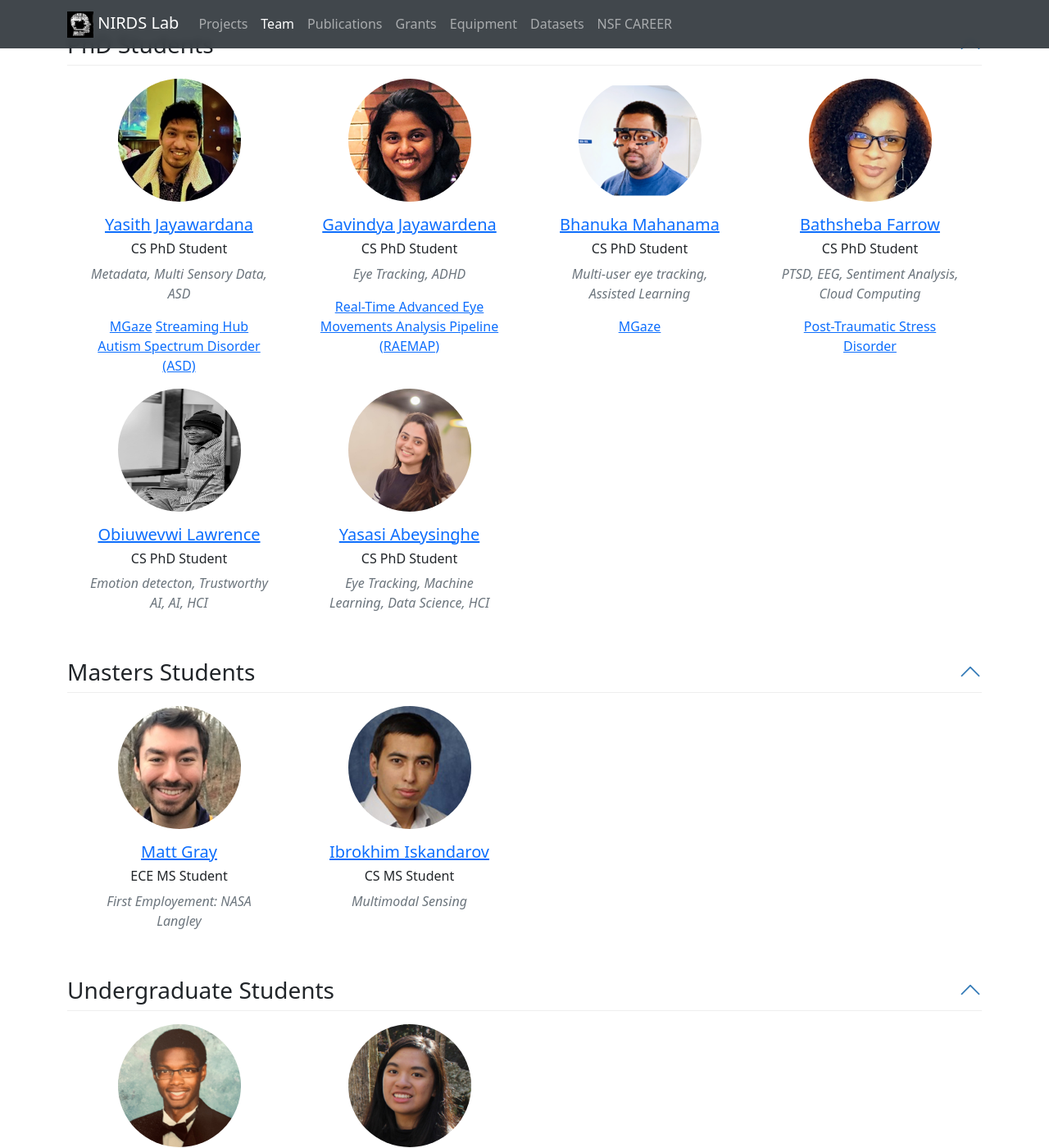
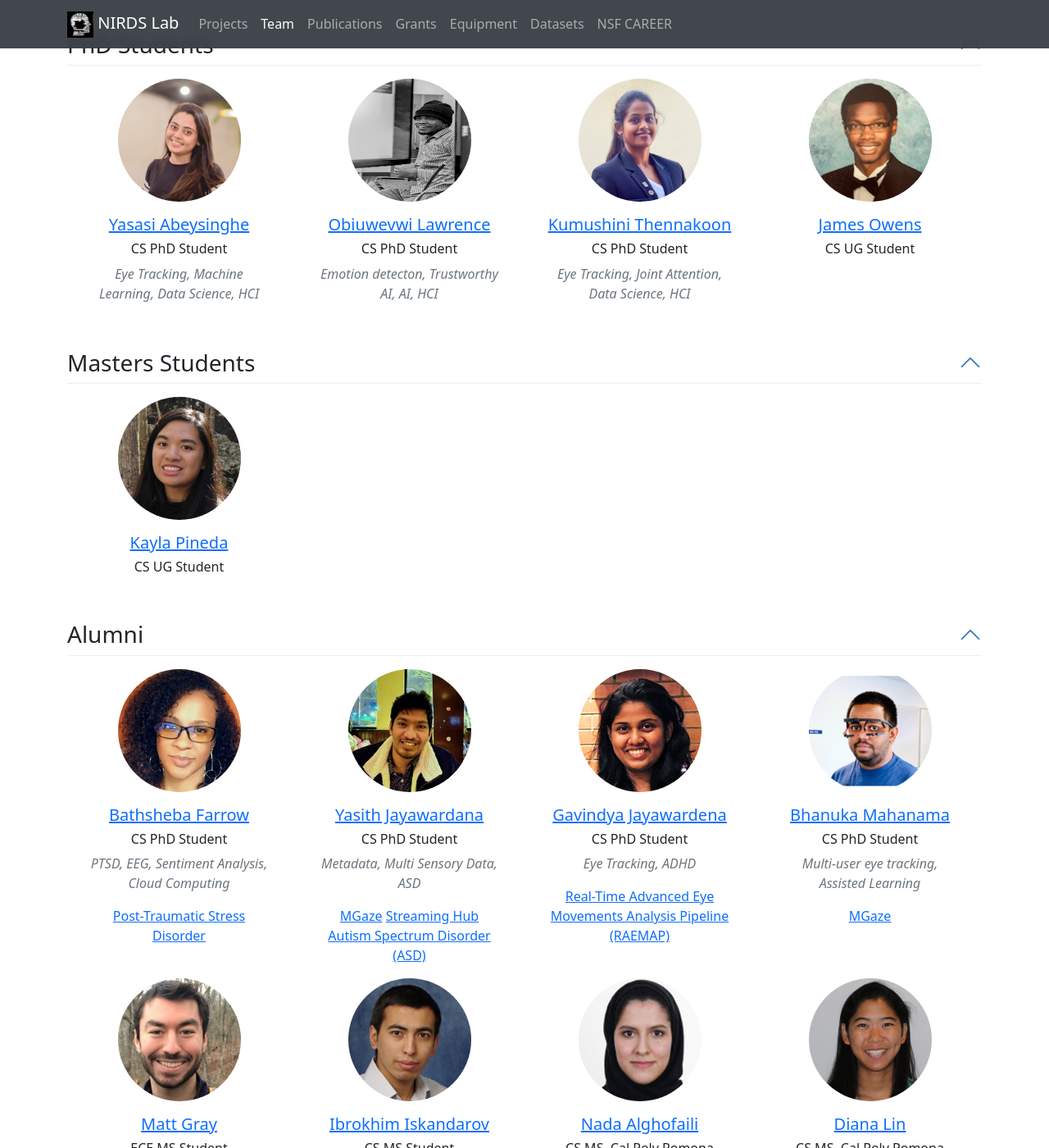
Before and after one commit to nirdslab/nirdslab.github.io, a Jekyll site: the page built from team.md, in a window 1280 px wide and 1400 px high, scrolled down 444 px. Shown: the whole window at 82% size. Built offline with Jekyll 4.4.1, drawn with Linux system fonts in a browser that asks for light colours; some of the changed text lies outside the part shown.

Commit message:
update team

```diff
--- a/_data/members.yml
+++ b/_data/members.yml
@@ -5,32 +5,11 @@
   url: https://www.cs.odu.edu/~sampath/
   category: "Faculty"
 
-- name: "Yasith Jayawardana"
-  img: "/assets/img/team/yasith.jpg"
+- name: "Yasasi Abeysinghe"
+  img: "/assets/img/team/Yasasi.jpeg"
   title: "CS PhD Student"
-  interests: "Metadata, Multi Sensory Data, ASD"
-  url: https://www.cs.odu.edu/~cs_pjaya001/
-  category: "PhD Students"
-
-- name: "Gavindya Jayawardena"
-  img: "/assets/img/team/gavindya.png"
-  title: "CS PhD Student"
-  interests: "Eye Tracking, ADHD"
-  url: https://www.cs.odu.edu/~cs_hjaya001/
-  category: "PhD Students"
-
-- name: "Bhanuka Mahanama"
-  img: "/assets/img/team/bhanuka.png"
-  title: "CS PhD Student"
-  interests: "Multi-user eye tracking, Assisted Learning"
-  url: https://www.cs.odu.edu/~cs_rmaha002/
-  category: "PhD Students"
-
-- name: "Bathsheba Farrow"
-  img: "/assets/img/team/bathsheba.png"
-  title: "CS PhD Student"
-  interests: "PTSD, EEG, Sentiment Analysis, Cloud Computing"
-  url: https://bathshebafarrow.github.io/
+  interests: "Eye Tracking, Machine Learning, Data Science, HCI"
+  url: https://cs.odu.edu/~cs_yabey001/
   category: "PhD Students"
 
 - name: "Obiuwevwi Lawrence"
@@ -40,40 +19,68 @@
   url: https://lawobiu.com/
   category: "PhD Students"
 
-- name: "Yasasi Abeysinghe"
-  img: "/assets/img/team/Yasasi.jpeg"
+- name: "Kumushini Thennakoon"
+  img: "/assets/img/team/Kumushini.jpg"
   title: "CS PhD Student"
-  interests: "Eye Tracking, Machine Learning, Data Science, HCI"
-  url: https://cs.odu.edu/~cs_yabey001/
+  interests: "Eye Tracking, Joint Attention, Data Science, HCI"
+  url: https://kumushini.github.io/
   category: "PhD Students"
+
+- name: "James Owens"
+  img: "/assets/img/team/James.jpg"
+  title: "CS UG Student"
+  interests: ""
+  url:
+  category: "PhD Students"
+
+- name: "Kayla Pineda"
+  img: "/assets/img/team/Kayla.jpg"
+  title: "CS UG Student"
+  interests: ""
+  url:
+  category: "Masters Students"
+
+- name: "Bathsheba Farrow"
+  img: "/assets/img/team/bathsheba.png"
+  title: "CS PhD Student"
+  interests: "PTSD, EEG, Sentiment Analysis, Cloud Computing"
+  url: https://bathshebafarrow.github.io/
+  category: "Alumni"
+
+- name: "Yasith Jayawardana"
+  img: "/assets/img/team/yasith.jpg"
+  title: "CS PhD Student"
+  interests: "Metadata, Multi Sensory Data, ASD"
+  url: https://www.cs.odu.edu/~cs_pjaya001/
+  category: "Alumni"
+
+- name: "Gavindya Jayawardena"
+  img: "/assets/img/team/gavindya.png"
+  title: "CS PhD Student"
+  interests: "Eye Tracking, ADHD"
+  url: https://www.cs.odu.edu/~cs_hjaya001/
+  category: "Alumni"
+
+- name: "Bhanuka Mahanama"
+  img: "/assets/img/team/bhanuka.png"
+  title: "CS PhD Student"
+  interests: "Multi-user eye tracking, Assisted Learning"
+  url: https://www.cs.odu.edu/~cs_rmaha002/
+  category: "Alumni"
 
 - name: "Matt Gray"
   img: "/assets/img/team/mattgray.jpg"
   title: "ECE MS Student"
   interests: "First Employement: NASA Langley"
   url:
-  category: "Masters Students"
+  category: "Alumni"
 
 - name: "Ibrokhim Iskandarov"
   img: "/assets/img/team/ibrokhim.jpg"
   title: "CS MS Student"
   interests: "Multimodal Sensing"
   url:
-  category: "Masters Students"
-
-- name: "James Owens"
-  img: "/assets/img/team/James.jpg"
-  title: "CS UG Student"
-  interests: ""
-  url:
-  category: "Undergraduate Students"
-
-- name: "Kayla Pineda"
-  img: "/assets/img/team/Kayla.jpg"
-  title: "CS UG Student"
-  interests: ""
-  url:
-  category: "Undergraduate Students"
+  category: "Alumni"
 
 - name: "Nada Alghofaili"
   img: "/assets/img/team/nada.jpg"
```
Also changed, not shown: assets/img/team/kumushini.jpg (added).
